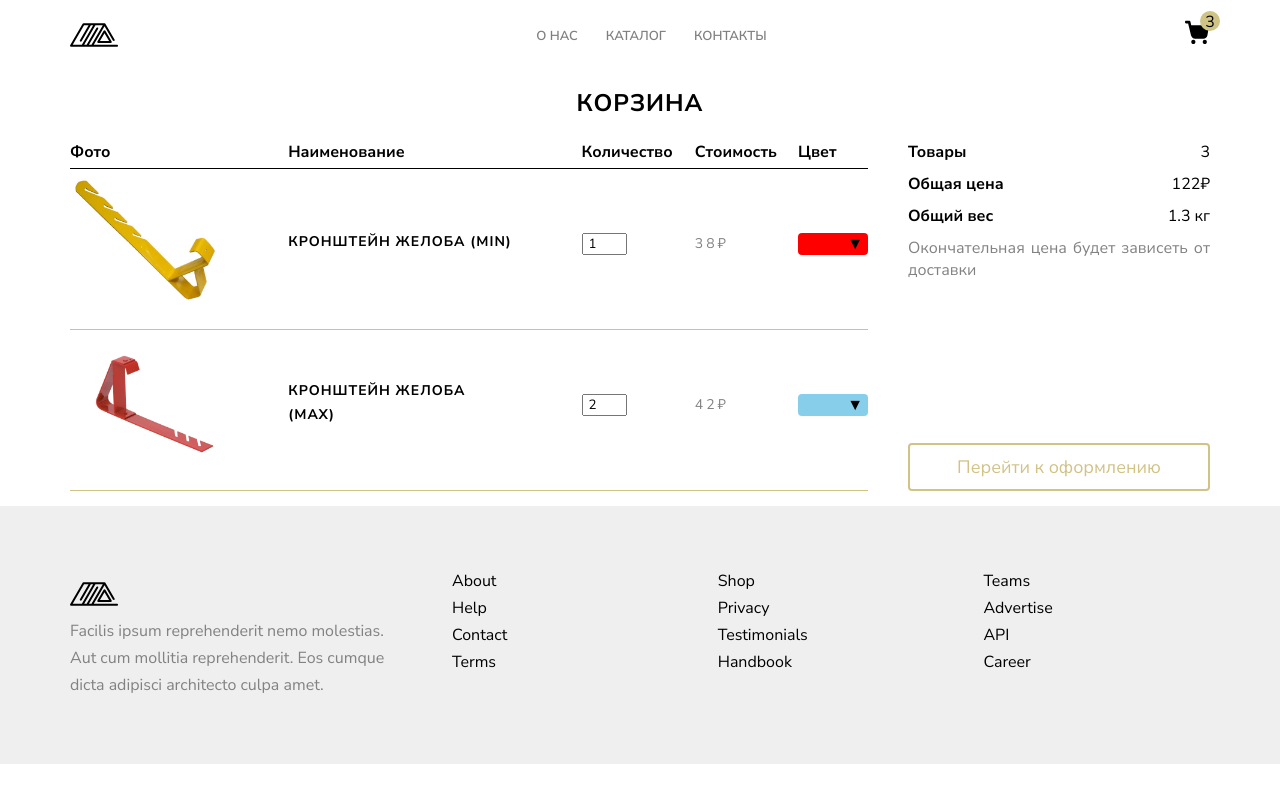
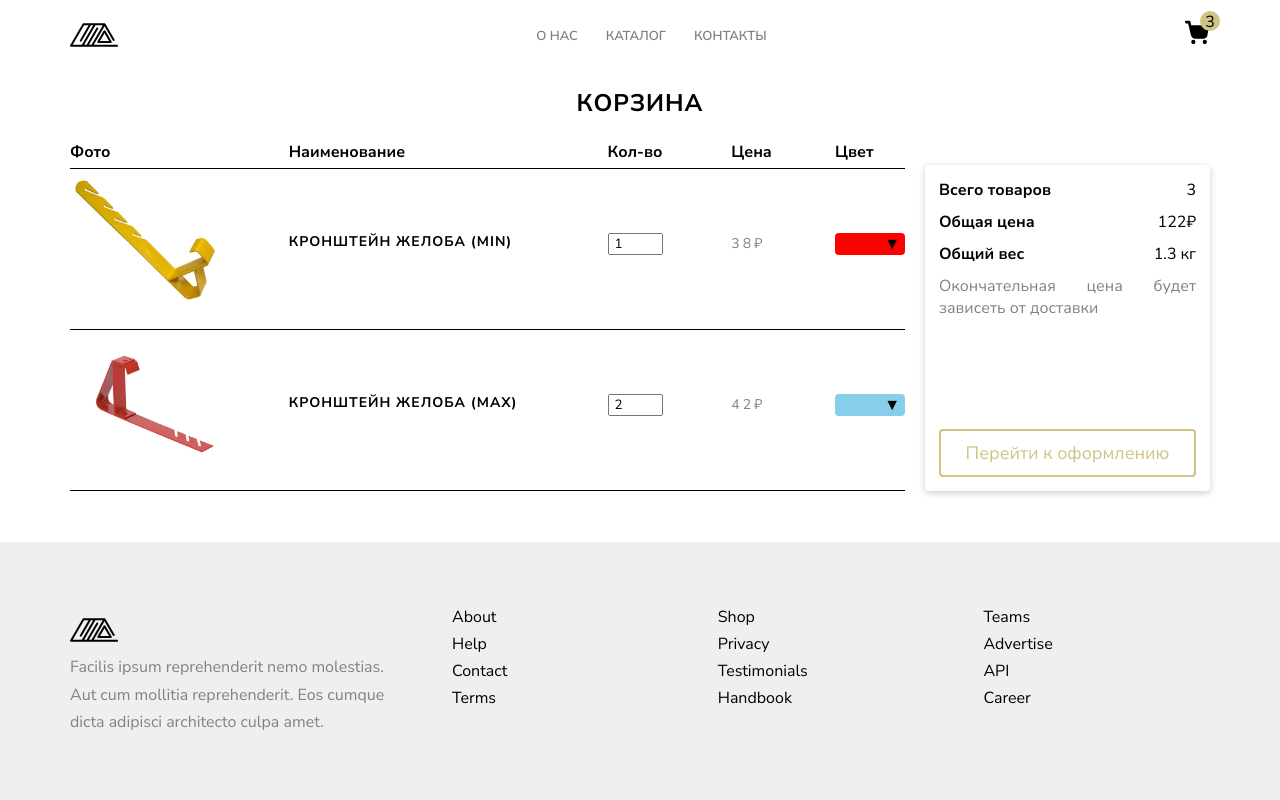
Before and after one commit to Sey-Uki/e-com, a Next.js app: page /cart in a window 1280 px wide. Built offline with nearby package versions, Linux system fonts and the light colour scheme.

Commit message:
feat(cart): add headings

```diff
--- a/src/components/cart/headers/headers.module.css
+++ b/src/components/cart/headings/headings.module.css
@@ -1,4 +1,4 @@
-.headers {
+.headings {
     width: 100%;
     display: flex;
     align-items: center;
@@ -14,15 +14,11 @@
 }
 
 .name {
-    width: 225px;
+    width: 250px;
 }
 
 .amount {
-    width: 45px;
-}
-
-.name {
-    width: 225px;
+    width: 55px;
 }
 
 .price {
--- a/src/components/cart/headers/headers.tsx
+++ b/src/components/cart/headings/headings.tsx
@@ -1,8 +1,8 @@
-import s from './headers.module.css';
+import s from './headings.module.css';
 
-export const CartHeaders = () => {
+export const CartHeadings = () => {
   return (
-    <div className={s.headers}>
+    <div className={s.headings}>
       <span className={s.thumbnail}>
         <strong>Фото</strong>
       </span>
@@ -10,10 +10,10 @@ export const CartHeaders = () => {
         <strong>Наименование</strong>
       </span>
       <span className={s.amount}>
-        <strong>Количество</strong>
+        <strong>Кол-во</strong>
       </span>
       <span className={s.price}>
-        <strong>Стоимость</strong>
+        <strong>Цена</strong>
       </span>
       <span className={s.colors}>
         <strong>Цвет</strong>
--- a/src/components/header/header.module.css
+++ b/src/components/header/header.module.css
@@ -7,7 +7,7 @@
 
   position: fixed;
   top:0;
-  z-index: 1;
+  z-index: 2;
 }
 
 .scrolled {
@@ -19,14 +19,14 @@
   justify-content: space-between;
 }
 
-.nav {
+.nav ul {
   display: flex;
 }
 
 .nav a {
   font-size: 13px;
   font-weight: 600;
-  padding: 30px 14px;
+  padding: 0 14px;
   text-transform: uppercase;
   color: rgba(0, 0, 0, 0.5);
   -webkit-transition: 0.5s;
--- a/src/components/header/headerContent.tsx
+++ b/src/components/header/headerContent.tsx
@@ -11,7 +11,8 @@ export const HeaderContent = () => {
   return (
     <Container extraClass={s.container}>
       <Logo />
-      <ul className={s.nav}>
+      <nav className={s.nav}>
+        <ul>
           <li>
             <Link href="/">О нас</Link>
           </li>
@@ -22,6 +23,7 @@ export const HeaderContent = () => {
             <Link href="/contact">Контакты</Link>
           </li>
         </ul>
+      </nav>
 
       <Link href="/cart">
         <Image priority alt="basket" height={25} src={basketIcon} width={25} />
--- a/src/components/layout.tsx
+++ b/src/components/layout.tsx
@@ -14,7 +14,7 @@ type Props = {
 
 export default function Layout({ children }: Props) {
   return (
-    <div className={nunito.className}>
+    <div className={`${nunito.className} root`}>
       <Header />
       <main>{children}</main>
       <Footer />
--- a/src/components/modal/modal.module.css
+++ b/src/components/modal/modal.module.css
@@ -8,7 +8,7 @@
     bottom: 0;
     left: 0;
 
-    z-index: 1;
+    z-index: 3;
 
     background-color: rgba(1,1,1,.5);
 }
@@ -24,7 +24,7 @@
     -webkit-transform: translate(-50%,-50%);
     transform: translate(-50%,-50%);
     width: 600px;
-    z-index: 2;
+    z-index: 4;
 }
 
 .modal svg {
--- a/src/pages/cart/cart.module.css
+++ b/src/pages/cart/cart.module.css
@@ -18,14 +18,16 @@
 .items {
     display: flex;
     flex-direction: column;
-    width: 70%;
+    width: 75%;
+
+    padding-right: 20px;
 }
 
 .item {
     display: flex;
     align-items: center;
     justify-content: space-between;
-    border-bottom: 1px solid #d1c286;
+    border-bottom: 1px solid black;
 
     padding-bottom: 10px;
 }
@@ -41,19 +43,23 @@
 }
 
 .item h3 {
-    width: 225px;
+    width: 250px;
 }
 
 .item input {
-    width: 45px;
+    width: 55px;
 }
 
 .summary {
-    width: 30%;
+    width: 25%;
     display: flex;
     flex-direction: column;
     justify-content: space-between;
     padding-left: 40px;
+    padding: 14px;
+    border-radius: 4px;
+    box-shadow: 0px 2px 7px #ccc;
+    margin-top: 24px;
 }
 
 .info div {
--- a/src/pages/cart/index.tsx
+++ b/src/pages/cart/index.tsx
@@ -4,7 +4,7 @@ import Image from 'next/image';
 
 import s from './cart.module.css';
 import { Button } from '../../components/button/button';
-import { CartHeaders } from '../../components/cart/headers/headers';
+import { CartHeadings } from '../../components/cart/headings/headings';
 import { Container } from '../../components/container/container';
 import Layout from '../../components/layout';
 import { MainTitle } from '../../components/mainTitle/mainTitle';
@@ -71,7 +71,7 @@ const CartPage = () => {
         <MainTitle>Корзина</MainTitle>
         <div className={s.content}>
           <section className={s.items}>
-            <CartHeaders />
+            <CartHeadings />
 
             {cartItems.map(
               ({ id, name, price, amount, thumbnail, color }, index) => {
@@ -89,7 +89,7 @@ const CartPage = () => {
                     <input
                       defaultValue={amount}
                       max={20}
-                      min={0}
+                      min={1}
                       type="number"
                     />
                     <Price>{`${price}₽`}</Price>
@@ -132,7 +132,7 @@ const CartPage = () => {
           <section className={s.summary}>
             <div className={s.info}>
               <div>
-                <strong>Товары</strong>
+                <strong>Всего товаров</strong>
                 <span>{totalAmount}</span>
               </div>
 
--- a/src/pages/index.tsx
+++ b/src/pages/index.tsx
@@ -12,7 +12,7 @@ const nunito = Nunito_Sans({
 
 export default function Home() {
   return (
-    <div className={nunito.className}>
+    <div className={`${nunito.className} root`}>
       <Header />
       <main>
         <Slider />
--- a/src/styles/globals.css
+++ b/src/styles/globals.css
@@ -77,6 +77,18 @@
   box-sizing: border-box;
   padding: 0;
   margin: 0;
+  outline-color: #d1c286;
+}
+
+html, body, #__next {
+  height: 100%;
+}
+
+.root {
+  display: flex;
+  flex-direction: column;
+  justify-content: space-between;
+  height: 100%;
 }
 
 button {
```
Lines whose indentation alone changed are shown as unchanged.
